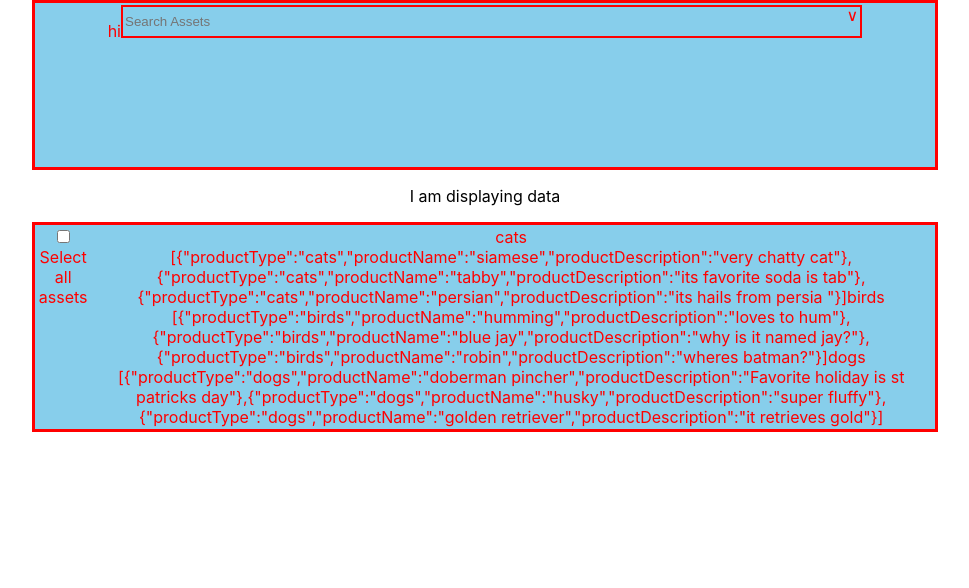
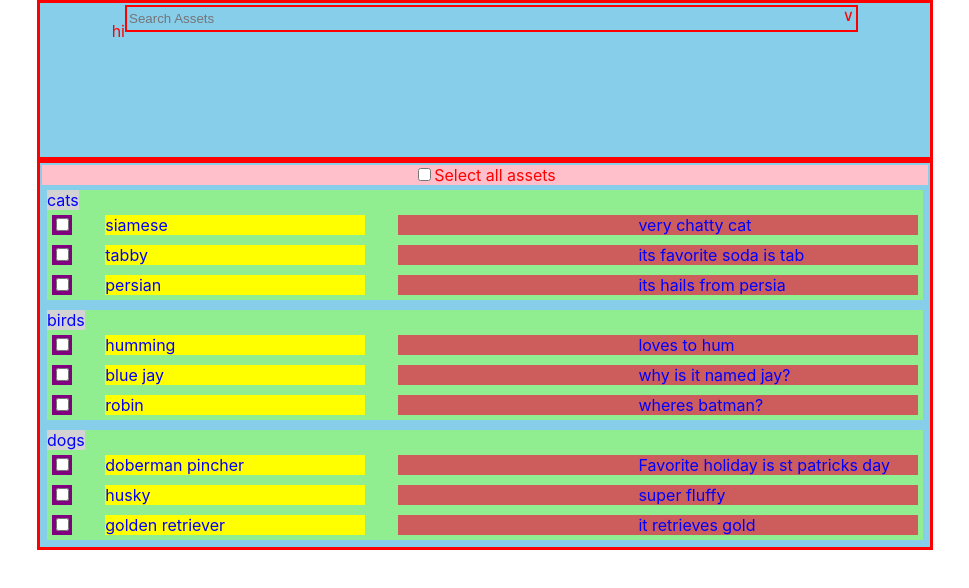
Before and after one commit to steven-halla/buildops, a React (Create React App) app: page / in a window 1280 px wide. Shown: the top 588 px of the page, without its empty margins (155-1124 px from the left). Built offline with nearby package versions, Linux system fonts and the light colour scheme.

Commit message:
"moved interface into interface file and fixed product description to be more to the right"

```diff
--- a/src/App.css
+++ /dev/null
@@ -1,38 +0,0 @@
-.App {
-  text-align: center;
-}
-
-.App-logo {
-  height: 40vmin;
-  pointer-events: none;
-}
-
-@media (prefers-reduced-motion: no-preference) {
-  .App-logo {
-    animation: App-logo-spin infinite 20s linear;
-  }
-}
-
-.App-header {
-  background-color: #282c34;
-  min-height: 100vh;
-  display: flex;
-  flex-direction: column;
-  align-items: center;
-  justify-content: center;
-  font-size: calc(10px + 2vmin);
-  color: white;
-}
-
-.App-link {
-  color: #61dafb;
-}
-
-@keyframes App-logo-spin {
-  from {
-    transform: rotate(0deg);
-  }
-  to {
-    transform: rotate(360deg);
-  }
-}
--- a/src/App.tsx
+++ b/src/App.tsx
@@ -1,8 +1,53 @@
 import React from 'react';
-import './App.css';
 import { SearchBar } from './views/SearchBar';
 import {ProductList} from "./views/ProductList";
 import {Product} from "./interfaces/Product";
+import styled from "styled-components";
+
+const StyledApp = styled.div`
+  * {
+    box-sizing: border-box;
+  }
+
+  .App {
+    text-align: center;
+  }
+
+  .App-logo {
+    height: 40vmin;
+    pointer-events: none;
+  }
+
+  @media (prefers-reduced-motion: no-preference) {
+    .App-logo {
+      animation: App-logo-spin infinite 20s linear;
+    }
+  }
+
+  .App-header {
+    background-color: #282c34;
+    min-height: 100vh;
+    display: flex;
+    flex-direction: column;
+    align-items: center;
+    justify-content: center;
+    font-size: calc(10px + 2vmin);
+    color: white;
+  }
+
+  .App-link {
+    color: #61dafb;
+  }
+
+  @keyframes App-logo-spin {
+    from {
+      transform: rotate(0deg);
+    }
+    to {
+      transform: rotate(360deg);
+    }
+  }
+`;
 
 const App = () => {
   const products : Product[] = [
@@ -19,10 +64,12 @@ const App = () => {
   ];
 
   return (
-    <div className="App">
-      <SearchBar/>
-      <ProductList products={products} />
-    </div>
+    <StyledApp>
+      <div className="App">
+        <SearchBar/>
+        <ProductList products={products} />
+      </div>
+    </StyledApp>
   );
 }
 
--- a/src/interfaces/Product.ts
+++ b/src/interfaces/Product.ts
@@ -4,3 +4,8 @@ export interface  Product {
   productName: string;
   productDescription: string;
 }
+
+export interface ProductGroupProps {
+  productType: string,
+  products: Product[],
+}
--- a/src/views/ProductList.tsx
+++ b/src/views/ProductList.tsx
@@ -1,16 +1,14 @@
 import styled from "styled-components";
 
-import React, {FC, ReactNode} from "react";
+import React, {FC} from "react";
 
 import _ from 'lodash';
-import {Product} from "../interfaces/Product";
+import {Product, ProductGroupProps} from "../interfaces/Product";
 
-const DisplayMyDataDiv = styled.div`
-
-  .data-container {
+const StyledProductList = styled.div`
+  .product-list {
     display: flex;
-    //justify-content: center;
-
+    flex-flow: column;
     margin: auto;
     padding: 2px;
     min-width: 55em;
@@ -19,20 +17,59 @@ const DisplayMyDataDiv = styled.div`
     color: red;
     border-color: red;
     background-color: skyblue;
+
+    .product-list-select-all-checkbox {
+      width: 100%;
+      background-color: pink;
+    }
+
+    .product-group-list {
+      display: flex;
+      flex-flow: column nowrap;
+      width: 100%;
+      color: blue;
+
+      .product-group {
+        display: flex;
+        flex-flow: column nowrap;
+        align-items: flex-start;
+        margin: 5px;
+        background-color: lightgreen;
+
+        .product-type {
+          background-color: lightgray;
+        }
+
+        .product-group-product-list {
+          display: flex;
+          flex-flow: column nowrap;
+          width: 100%;
+
+          .product {
+            display: flex;
+            flex-flow: row nowrap;
+            justify-content: space-between;
+            text-align: left;
+            margin: 5px;
+
+            .product-checkbox {
+              background-color: purple;
+              .product-checkbox-input {}
+            }
+            .product-name {
+              background-color: yellow;
+              width: 30%;
+            }
+            .product-description {
+              padding-left: 15em;
+              background-color: indianred;
+              width: 60%
+            }
+          }
+        }
+      }
+    }
   }
-
-  //bullets might be in way of this
-  ul {
-    list-style: none;
-  }
-
-  li {
-    display: flex;
-    margin-left: auto;
-    padding: 1em 0 0 1em;
-  }
-
-
 `;
 
 interface ProductListProps {
@@ -48,57 +85,66 @@ export const ProductList: FC<ProductListProps> = (props) => {
     .map((productGroupEntry: [string, Product[]]) => {
       const productType: string = productGroupEntry[0];
       const products: Product[] = productGroupEntry[1];
+      // console.log("grouped products" + groupedProducts);
+      // console.log("product group entry 0" + productGroupEntry[0]);
+      // console.log("product group entry 1" + productGroupEntry[1]);
       return <ProductGroup
         productType={productType}
         products={products}
       />;
     });
 
-
-  // console.log(groupedProducts);
-
-  // build this later one step at a time . focus on check boxes next
-  // const addProductHandler = () => {
-  //   let newProduct = {ProductName:"test",ProductDescription:"testing this"};
-  //   let ProductArray = products.concat(newProduct);
-  //     setProducts(products)
-  // }
-
-
-  const groupedItemsJsx = _.forOwn(groupedProducts, (products: Product[], productType: string) => {
-    return <>{productType}</>;
-  });
-
   return (
-    <DisplayMyDataDiv>
-      <p>I am displaying data</p>
-
-      <div className="data-container">
-        <div>
+    <StyledProductList>
+      <div className="product-list">
+        <div className="product-list-select-all-checkbox">
           <input type="checkbox"/>Select all assets
         </div>
-        <div className="grouped-products-list">
+        <div className="product-group-list">
           {groupedProductJsx}
         </div>
       </div>
 
       {/*<button onClick={addProductHandler}>Add new product</button> lets build this later*/}
-    </DisplayMyDataDiv>
+    </StyledProductList>
   );
 }
 
-interface ProductGroupProps {
-  productType: string,
-  products: Product[],
-}
+// interface ProductGroupProps {
+//   productType: string,
+//   products: Product[],
+// }
+
+//maybe have a checkbox for each type, in the model
 
 const ProductGroup: FC<ProductGroupProps> = (props) => {
-  const { productType, products } = props; // prefer this
-  // const products = props.products;
-  // const productType = props.productType;
+  const {productType, products} = props;
 
-  console.log(products);
-  console.log(productType)
+  console.log("products" + products);
 
-  return <>{productType}<br/>{JSON.stringify(products)}</>;
+  return (
+    <div className="product-group">
+      <div className="product-type">
+        {productType}
+      </div>
+      <div className="product-group-product-list">
+        {
+          products.map((product: Product) => (
+              <div className="product">
+                <div className="product-checkbox">
+                  <input className="product-checkbox-input" type="checkbox"/>
+                </div>
+                <div className="product-name">
+                  {product.productName}
+                </div>
+                <div className="product-description">
+                  {product.productDescription}
+                </div>
+              </div>
+            )
+          )
+        }
+      </div>
+    </div>
+  );
 }
```
